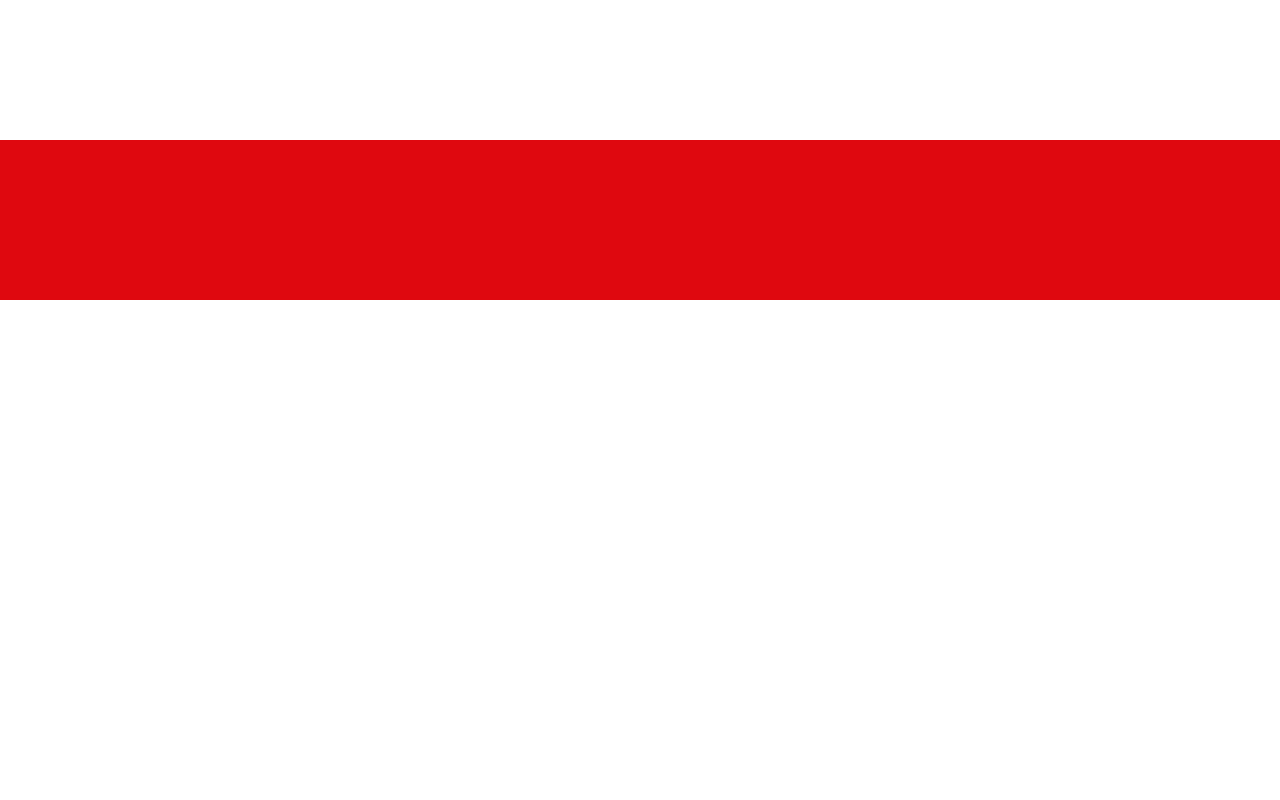
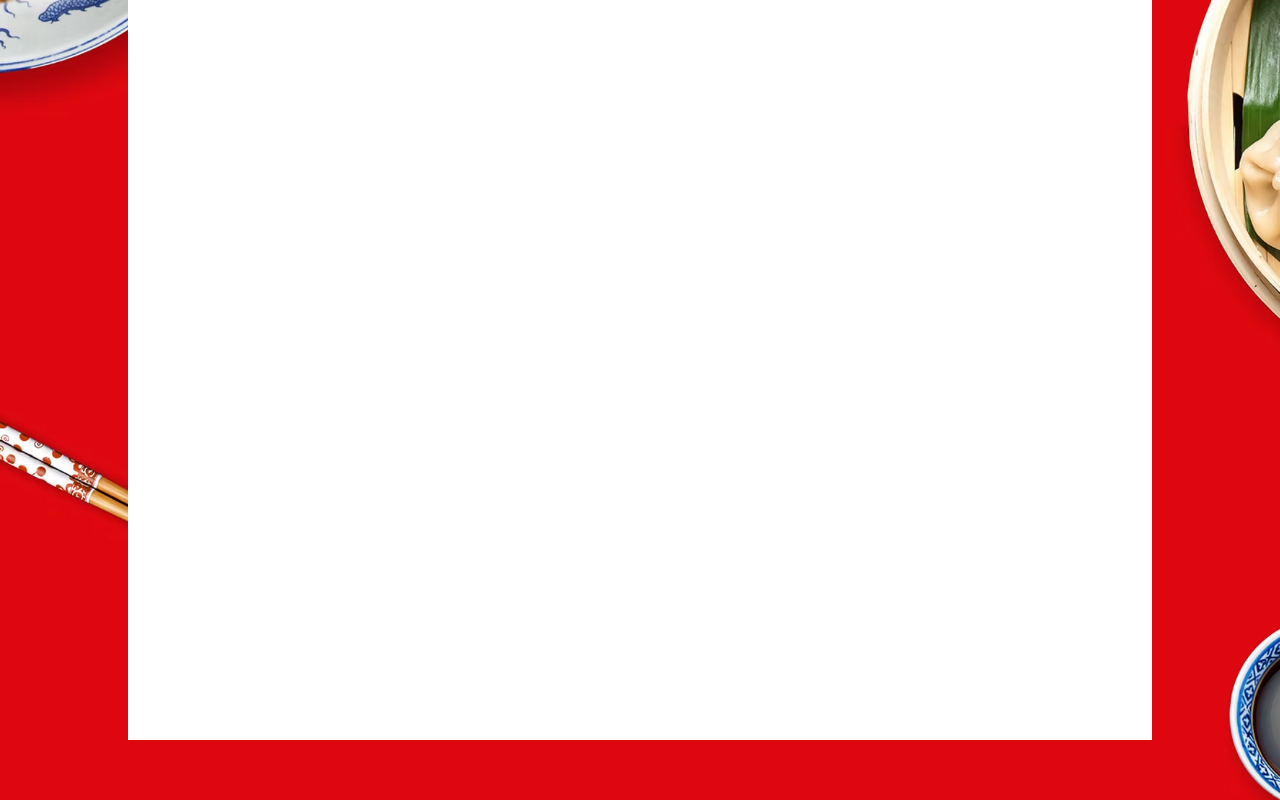
Before and after one commit to TamarArabuli/NgProject, an Angular app: page /menu in a window 1280 px wide. Shown: the part 780-1580 px from the top of the page. Before the commit the page ends 1080 px from the top, so only its background shows below. Built offline with nearby package versions, Linux system fonts and the light colour scheme.

Commit message:
login/register Done

```diff
--- a/angular.json
+++ b/angular.json
@@ -32,9 +32,12 @@
               }
             ],
             "styles": [
-              "src/styles.scss"
+              "src/styles.scss",
+              "node_modules/bootstrap/dist/css/bootstrap.min.css"
             ],
-            "scripts": []
+            "scripts": [
+              "node_modules/bootstrap/dist/js/bootstrap.min.js"
+            ]
           },
           "configurations": {
             "production": {
--- a/package.json
+++ b/package.json
@@ -17,6 +17,7 @@
     "@angular/platform-browser": "^19.2.0",
     "@angular/platform-browser-dynamic": "^19.2.0",
     "@angular/router": "^19.2.0",
+    "bootstrap": "^5.3.7",
     "rxjs": "~7.8.0",
     "sweetalert2": "^11.22.4",
     "tslib": "^2.3.0",
--- a/src/app/app.component.scss
+++ b/src/app/app.component.scss
@@ -1,4 +1,4 @@
 main{
-    height: 100vh;
+    min-height: 100vh;
     width: 100%;
 }
--- a/src/app/app.config.ts
+++ b/src/app/app.config.ts
@@ -2,7 +2,12 @@ import { ApplicationConfig, provideZoneChangeDetection } from '@angular/core';
 import { provideRouter } from '@angular/router';
 
 import { routes } from './app.routes';
+import { provideHttpClient } from '@angular/common/http';
 
 export const appConfig: ApplicationConfig = {
-  providers: [provideZoneChangeDetection({ eventCoalescing: true }), provideRouter(routes)]
+  providers: [provideZoneChangeDetection({ eventCoalescing: true }),
+
+    provideRouter(routes),
+    provideHttpClient()
+  ]
 };
--- a/src/app/footer/footer.component.scss
+++ b/src/app/footer/footer.component.scss
@@ -1,5 +1,5 @@
 footer{
-    height: 20vh;
+    height: 40vh;
     width: 100%;
-    background-color: #DF080F;
+    background-color:#9B0005;
 }
--- a/src/app/home/home.component.html
+++ b/src/app/home/home.component.html
@@ -30,5 +30,5 @@
 </div>
 </div>
 
-<button>Order Now</button>
+<button routerLink="/menu">Order Now</button>
 </div>
--- a/src/app/home/home.component.ts
+++ b/src/app/home/home.component.ts
@@ -1,8 +1,10 @@
 import { Component } from '@angular/core';
+import { RouterLink, RouterModule } from '@angular/router';
+
 
 @Component({
   selector: 'app-home',
-  imports: [],
+  imports: [RouterLink, RouterModule],
   templateUrl: './home.component.html',
   styleUrl: './home.component.scss'
 })
--- a/src/app/login/login.component.ts
+++ b/src/app/login/login.component.ts
@@ -27,7 +27,7 @@ export class LoginComponent {
       Swal.fire({
       title: "Logged In Successfuly",
       text: "You can order now",
-      icon: "Success"});
+      icon: "success"});
       localStorage.setItem('token', resp.token)
       this.router.navigateByUrl('/menu')
     })
--- a/src/app/menu/menu.component.html
+++ b/src/app/menu/menu.component.html
@@ -1 +1,5 @@
-<p>menu works!</p>
+<main>
+    <div class="products">
+
+    </div>
+</main>
--- a/src/app/menu/menu.component.scss
+++ b/src/app/menu/menu.component.scss
@@ -0,0 +1,14 @@
+main {
+    display: flex;
+    justify-content: center;
+    align-items: center;
+    width: 100%;
+    height: 200vh;
+    background-image: url(../../../public/menuBackground.avif);
+    background-size: cover;
+        .products{
+            width: 80%;
+            height: 150vh;
+            background-color: white;
+        }
+}
--- a/src/app/register/register.component.ts
+++ b/src/app/register/register.component.ts
@@ -28,7 +28,7 @@ export class RegisterComponent {
       Swal.fire({
             title: "Registered Successfuly",
             text: "You can log in now",
-            icon: "Success"});
+            icon: "success"});
             this.router.navigateByUrl("/login")
     })
 
```
Also changed, not shown: public/menuBackground.avif (added), 1 other file (tests, documents, lock files or other folders).
